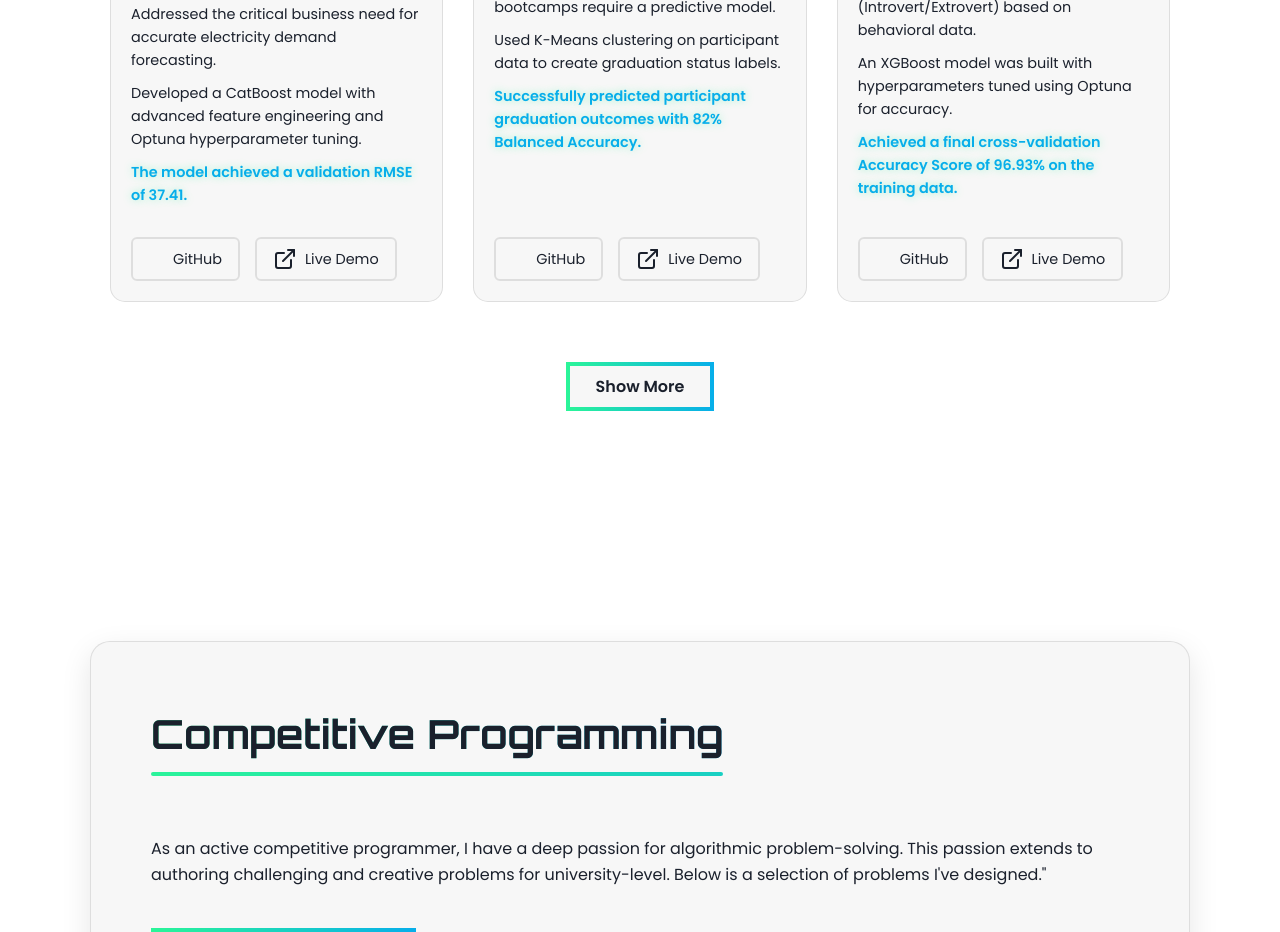
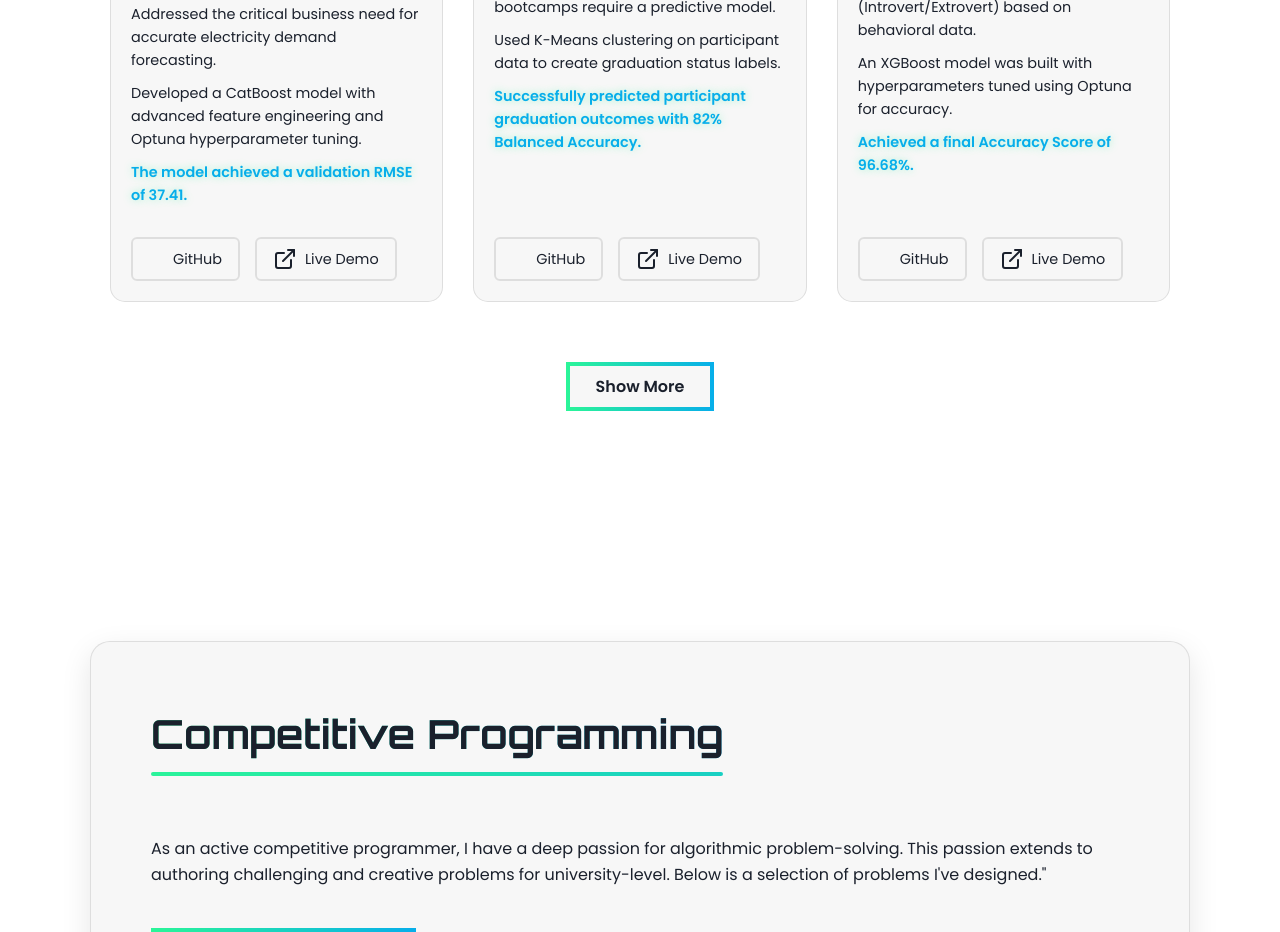
Before and after one commit to ZulfahmiCP/Portofolio-Website, a React (Create React App) app: page / in a window 1280 px wide. Shown: the part 1520-2452 px from the top of the page. Built offline with nearby package versions, Linux system fonts and the light colour scheme.

Commit message:
Update Projects Description

```diff
--- a/src/data/projects.js
+++ b/src/data/projects.js
@@ -34,8 +34,7 @@ const projectsData = [
       "To predict a person's personality type (Introvert/Extrovert) based on behavioral data.",
     solution:
       "An XGBoost model was built with hyperparameters tuned using Optuna for accuracy.",
-    impact:
-      "Achieved a final cross-validation Accuracy Score of 96.93% on the training data.",
+    impact: "Achieved a final Accuracy Score of 96.68%.",
     technologies: ["Python", "XGBoost", "Optuna"],
     tags: ["ml", "class"],
     githubUrl:
```
